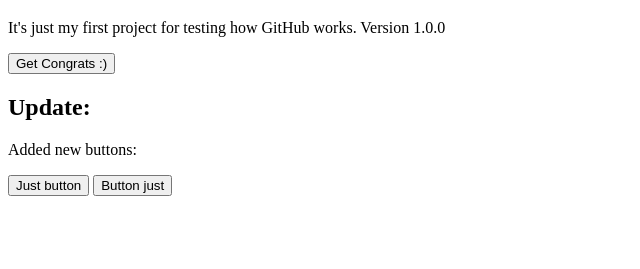
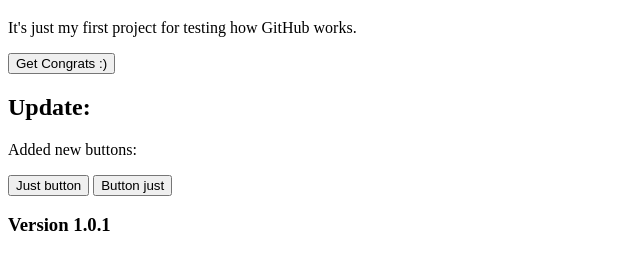
Before and after one commit to Rezink1n/TestOfGit, a plain HTML site: page index.html in a window 1280 px wide. Shown: the part 61-330 px from the top of the page, without its empty margins (0-640 px from the left). Drawn offline with Linux system fonts and the light colour scheme.

Commit message:
Move version label
Moved it on bottom of the page

```diff
--- a/index.html
+++ b/index.html
@@ -8,13 +8,13 @@
 </head>
 <body>
     <h1>Hello GitHub!</h1>
-    <p>It's just my first project for testing how GitHub works. Version 1.0.0
-    </p>
+    <p>It's just my first project for testing how GitHub works.</p>
     <button onclick="GiveCongrats()">Get Congrats :)</button>
     <h2>Update:</h2>
     <p>Added new buttons:</p>
     <button>Just button</button>
     <button>Button just</button>
+    <h3>Version 1.0.1<h3>
 </body>
 <script>
     function GiveCongrats() {
```
